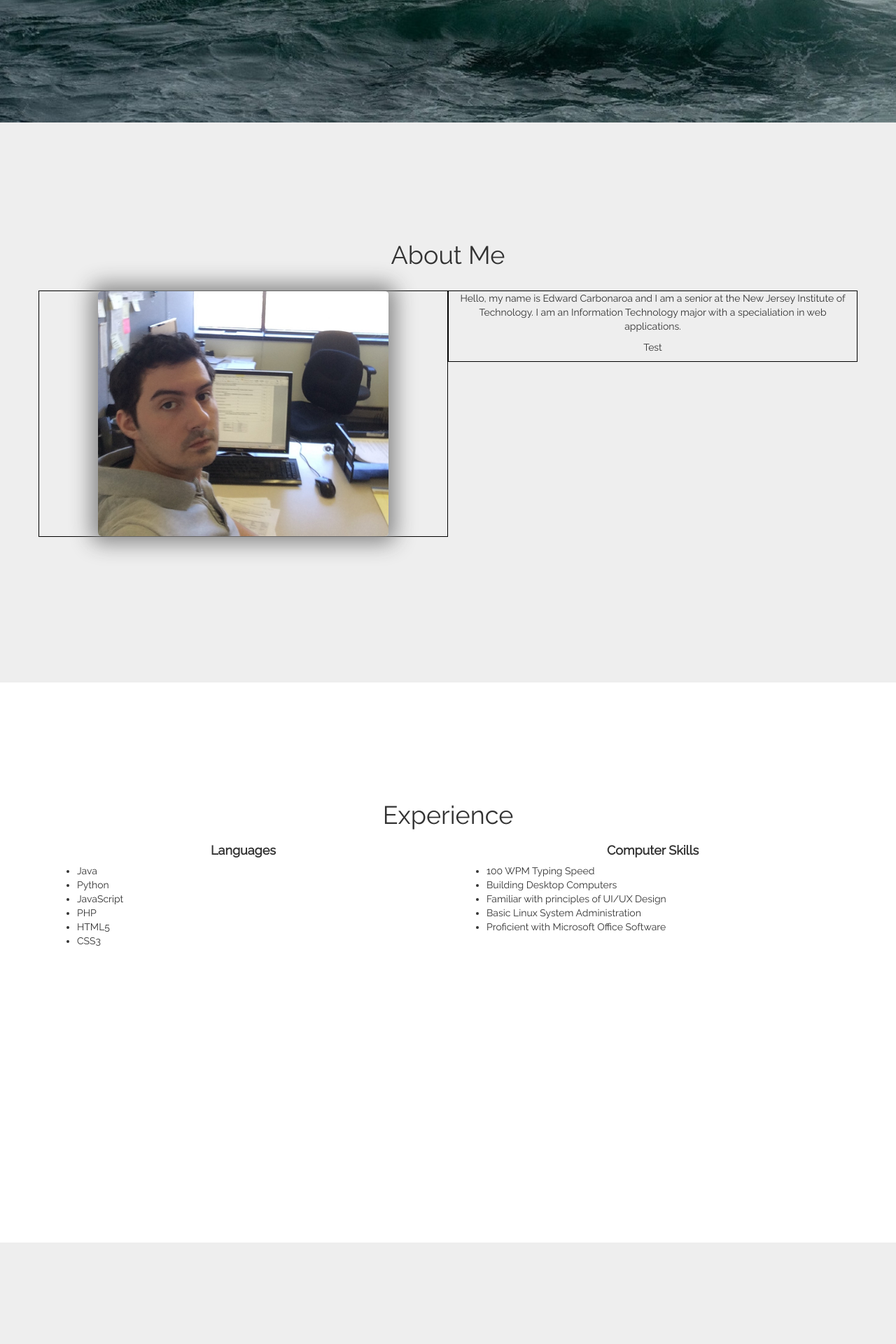
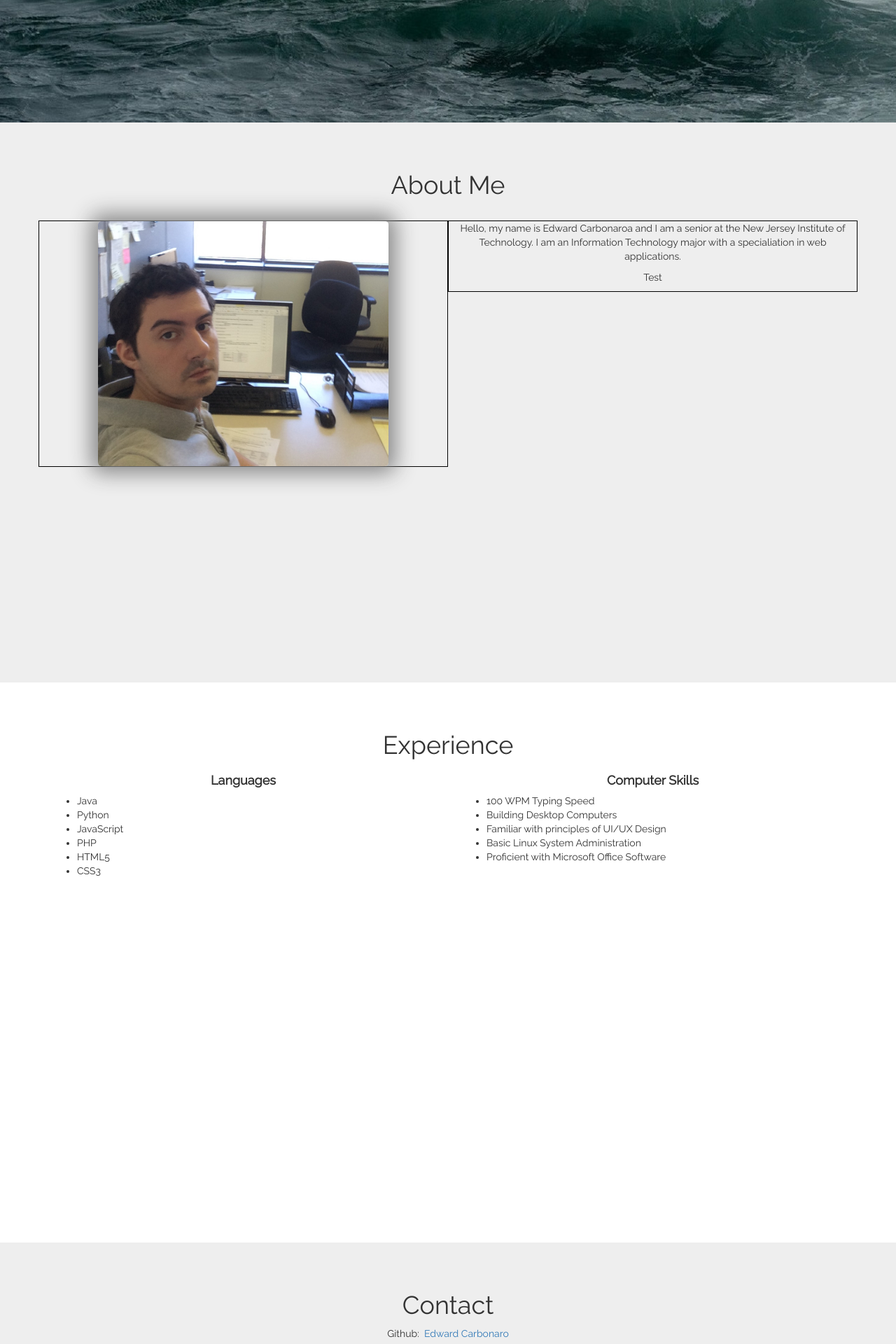
Before and after one commit to edwardcarbonaro/is219s17Carbonaro-P1, a PHP site: page /index.html in a window 1280 px wide. Shown: the part 625-2545 px from the top of the page at 70% size. Run offline with PHP 8.4, Linux system fonts and the light colour scheme.

Commit message:
Reduce padding-top

```diff
--- a/css/scrolling-nav.css
+++ b/css/scrolling-nav.css
@@ -40,21 +40,21 @@ of those sections to manage the look and feel of the site. */
 
 .about-section {
     height: 100%;
-    padding-top: 150px;
+    padding-top: 50px;
     text-align: center;
     background: #eee;
 }
 
 .services-section {
     height: 100%;
-    padding-top: 150px;
+    padding-top: 50px;
     text-align: center;
     background: #fff;
 }
 
 .contact-section {
     height: 100%;
-    padding-top: 150px;
+    padding-top: 50px;
     text-align: center;
     background: #eee;
 }
```
